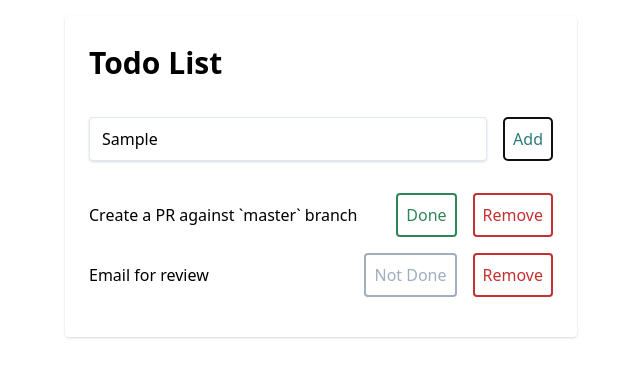
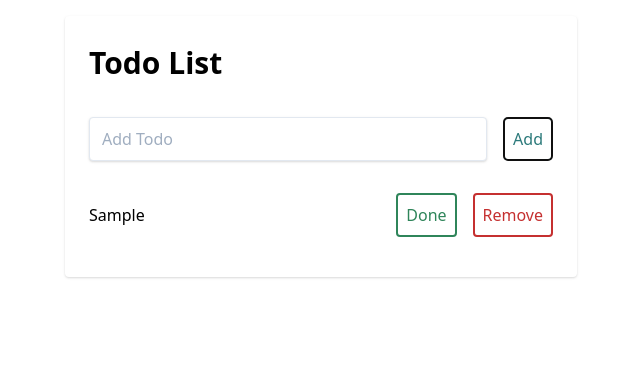
Before and after one commit to AgencyPMG/ProgrammingChallenges, a React (Create React App) app in the folder frontend-test-react/: page / in a window 1280 px wide. Both pictures are taken after typing "Sample" into the empty fields and a click on the button "Add". Shown: the top 376 px of the page, without its empty margins (319-959 px from the left). Built offline with nearby package versions, Linux system fonts and the light colour scheme.

Commit message:
adds:
* user can add new todos
* todoAdded action
* selectAllTodos selector
* NewTodoForm component

refactors:

* TodoList
* Todo

```diff
--- /dev/null
+++ b/frontend-test-react/src/components/todos/NewTodoForm.js
@@ -0,0 +1,39 @@
+import React, { useState } from 'react'
+import { useDispatch } from 'react-redux';
+import { todoAdded } from '../../features/todos/todosSlice';
+
+export function NewTodoForm() {
+    const [content, setContent] = useState('');
+    const dispatch = useDispatch();
+    const handleChange = event => setContent(event.target.value);
+    const handleSubmit = event => {
+        event.preventDefault();
+        dispatch(todoAdded({
+            id: Date.now(),
+            content,
+            status: 'incomplete',
+            date_created: Date.now(),
+            date_due: undefined
+        }));
+        setContent('');
+    }
+
+    return (
+      <form
+          onSubmit={handleSubmit}
+          className="flex my-8"
+      >
+          <input
+              className="shadow appearance-none border rounded w-full py-2 px-3 mr-4 text-gray-darker"
+              placeholder="Add Todo"
+              value={content}
+              onChange={handleChange}
+          />
+          <button
+              className="flex-no-shrink p-2 border-2 rounded text-teal-700 border-teal-700 hover:text-white hover:bg-teal-700"
+          >
+              Add
+          </button>
+      </form>
+  )
+}
--- a/frontend-test-react/src/components/todos/Todo.js
+++ b/frontend-test-react/src/components/todos/Todo.js
@@ -1,18 +1,29 @@
 import React from 'react';
 
-export class Todo extends React.Component {
-    render() {
-        const { todo, additionalProp } = this.props;
-        return <h4
+export function Todo({ todo }) {
+    return (
+        <div
+            className="flex mb-4 items-center justify-between"
         >
-            {todo.content} {additionalProp}
-        </h4>;
-    }
+            <div>
+                <div
+                    className="flex-grow text-gray-darkest"
+                >
+                    { todo.content }
+                </div>
+            </div>
+            <div>
+                <button
+                    className="flex-no-shrink p-2 ml-4 mr-2 border-2 rounded hover:text-white text-green-700 border-green-700 hover:bg-green-700"
+                >
+                    Done
+                </button>
+                <button
+                    className="flex-no-shrink p-2 ml-2 border-2 rounded text-red-700 border-red-700 hover:text-white hover:bg-red-700"
+                >
+                    Remove
+                </button>
+            </div>
+        </div>
+    );
 }
-
-// export function Todo({ todo, additionalProp }) {
-//     return <h4
-//     >
-//         {todo.content} {additionalProp}
-//     </h4>;
-// }
--- a/frontend-test-react/src/components/todos/TodoList.js
+++ b/frontend-test-react/src/components/todos/TodoList.js
@@ -1,6 +1,12 @@
 import React from 'react';
+import { useSelector } from 'react-redux';
+import { NewTodoForm } from './NewTodoForm';
+import { selectAllTodos } from '../../features/todos/todosSlice';
+import { Todo } from './Todo';
 
 export function TodoList() {
+    const allTodos = useSelector(selectAllTodos);
+
     return (
         <div
             className="h-100 w-full flex items-center justify-center bg-teal-lightest font-sans"
@@ -16,67 +22,10 @@ export function TodoList() {
                     >
                         Todo List
                     </h1>
-                    <div
-                        className="flex my-8"
-                    >
-                        <input
-                            className="shadow appearance-none border rounded w-full py-2 px-3 mr-4 text-gray-darker"
-                            placeholder="Add Todo"
-                        />
-                        <button
-                            className="flex-no-shrink p-2 border-2 rounded text-teal-700 border-teal-700 hover:text-white hover:bg-teal-700"
-                        >
-                            Add
-                        </button>
-                    </div>
+                    <NewTodoForm />
                 </div>
                 <div>
-                    <div
-                        className="flex mb-4 items-center justify-between"
-                    >
-                        <div>
-                            <div
-                                className="flex-grow text-gray-darkest"
-                            >
-                                Create a PR against `master` branch
-                            </div>
-                        </div>
-                        <div>
-                            <button
-                                className="flex-no-shrink p-2 ml-4 mr-2 border-2 rounded hover:text-white text-green-700 border-green-700 hover:bg-green-700"
-                            >
-                                Done
-                            </button>
-                            <button
-                                className="flex-no-shrink p-2 ml-2 border-2 rounded text-red-700 border-red-700 hover:text-white hover:bg-red-700"
-                            >
-                                Remove
-                            </button>
-                        </div>
-                    </div>
-                    <div
-                        className="flex mb-4 items-center justify-between"
-                    >
-                        <div>
-                            <div
-                                className="flex-grow"
-                            >
-                                Email for review
-                            </div>
-                        </div>
-                        <div>
-                            <button
-                                className="flex-no-shrink p-2 ml-4 mr-2 border-2 rounded hover:text-white text-gray-500 border-gray-500 hover:bg-gray-500"
-                            >
-                                Not Done
-                            </button>
-                            <button
-                                className="flex-no-shrink p-2 ml-2 border-2 rounded text-red-700 border-red-700 hover:text-white hover:bg-red-700"
-                            >
-                                Remove
-                            </button>
-                        </div>
-                    </div>
+                    {allTodos.map(todo => <Todo todo={todo} key={todo.id} />)}
                 </div>
             </div>
         </div>
--- a/frontend-test-react/src/features/todos/todosSlice.js
+++ b/frontend-test-react/src/features/todos/todosSlice.js
@@ -1,11 +1,19 @@
-import { createSlice } from '@reduxjs/toolkit'
+import { createSlice, createEntityAdapter } from '@reduxjs/toolkit'
+
+export const todosAdapter = createEntityAdapter();
 
 export const todosSlice = createSlice({
   name: 'todos',
-  initialState: {},
-  reducers: {},
+  initialState: todosAdapter.getInitialState(),
+  reducers: {
+    todoAdded: todosAdapter.addOne
+  },
 })
 
-export const {} = todosSlice.actions
+export const { todoAdded } = todosSlice.actions
+
+export const {
+  selectAll: selectAllTodos,
+} = todosAdapter.getSelectors((state) => state.todos)
 
 export default todosSlice.reducer
```
